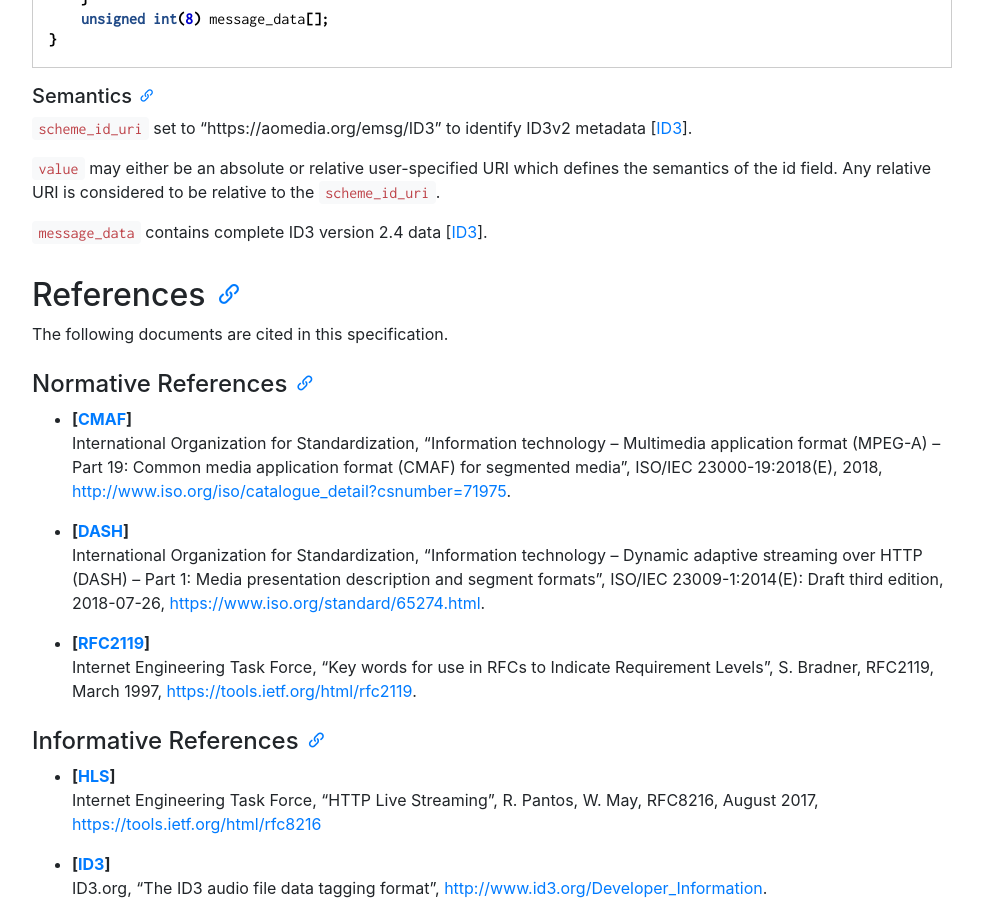
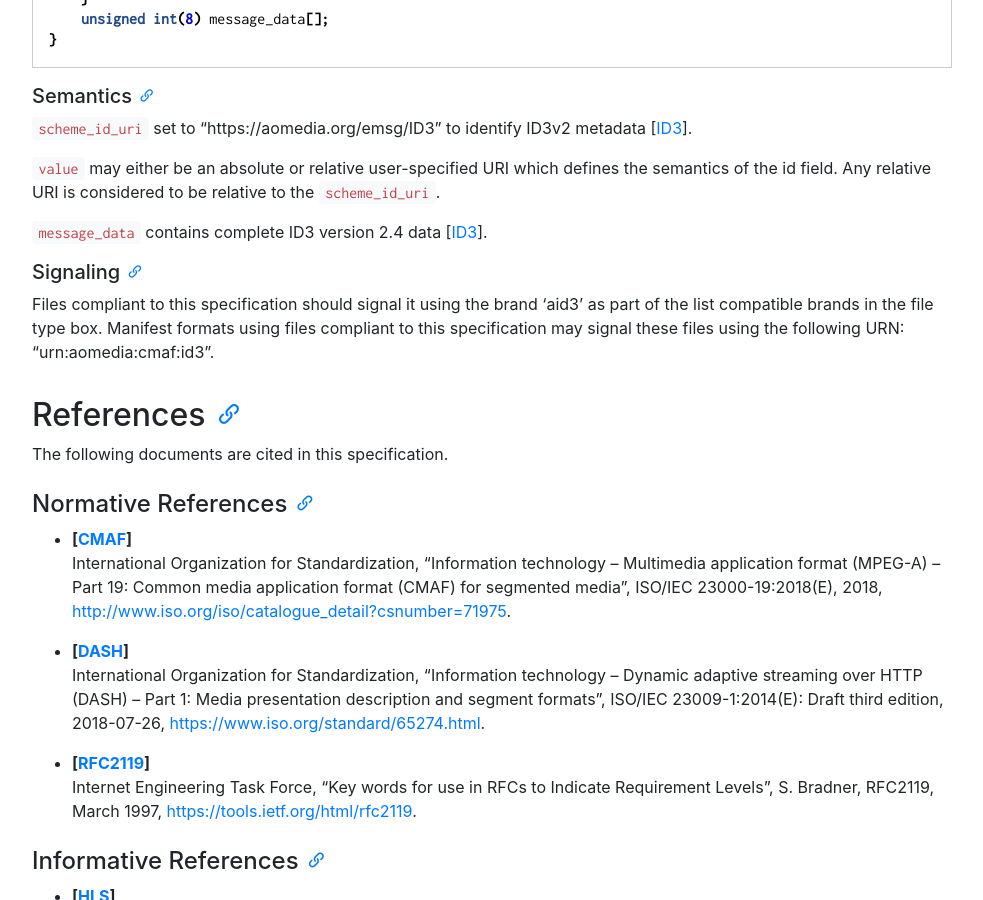
Before and after one commit to AOMediaCodec/id3-emsg, a Jekyll site: the page built from index.md, in a window 1280 px wide and 900 px high, scrolled down 2334 px. Shown: the whole window, without its empty margins (53-1036 px from the left). Built offline with Jekyll 4.4.1, drawn with Linux system fonts in a browser that asks for light colours; nearby versions of some CDN libraries.

Commit message:
Adding Signaling recommendation

```diff
--- a/av1-id3.md
+++ b/av1-id3.md
@@ -105,6 +105,10 @@ aligned(8) class DASHEventMessageBox extends FullBox('emsg', version, flags = 0)
 
 `message_data` contains complete ID3 version 2.4 data \[[ID3]\].
 
+##### Signaling
+{:.no_toc }
+
+Files compliant to this specification should signal it using the brand 'aid3' as part of the list compatible brands in the file type box. Manifest formats using files compliant to this specification may signal these files using the following URN: "urn:aomedia:cmaf:id3".
 
 ## References
 
```
